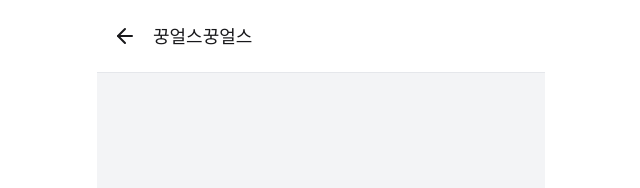
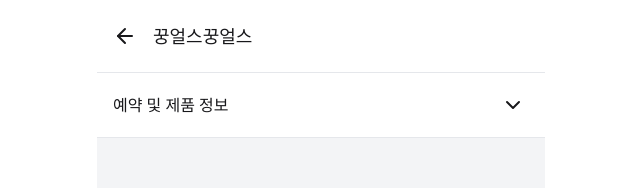
Before and after one commit to team-billie/billie, a Next.js app in the folder frontend/nextdoor/: page /chats/lend in a window 1280 px wide. Shown: the top 188 px of the page, without its empty margins (319-959 px from the left). Built offline with nearby package versions, Linux system fonts and the light colour scheme.

Commit message:
:sparkles: [feat] 채팅방 아코니언 탭

```diff
--- a/frontend/nextdoor/app/chats/[id]/page.tsx
+++ b/frontend/nextdoor/app/chats/[id]/page.tsx
@@ -3,7 +3,8 @@
 import { useState } from "react";
 import ChatLayout from "@/components/chats/chatdetail/ChatLayout";
 import ChatList from "@/components/chats/chatdetail/ChatList";
-import { Message } from "@/types"; // 메시지 타입 불러오기
+import { Message } from "@/types/chat";
+import ChatAccordion from "@/components/chats/chatdetail/ChatAccordion";
 
 export default function ChatDetailPage() {
   // 메시지 입력 상태
@@ -56,6 +57,7 @@ export default function ChatDetailPage() {
         onChange={handleChange}
         onSendMessage={handleSend}
       >
+        <ChatAccordion title="예약 및 제품 정보"></ChatAccordion>
         {/* ChatLayout 내부에 ChatList 컴포넌트 추가 */}
         <ChatList
           messages={messages}
--- /dev/null
+++ b/frontend/nextdoor/components/chats/chatdetail/ChatAccordion.tsx
@@ -0,0 +1,44 @@
+// 순수하게 접고 펼치는 기능만 가진 아코디언
+import React, { useState, ReactNode } from 'react';
+import { ChevronDown, ChevronUp } from 'lucide-react';
+
+interface AccordionProps {
+  title: ReactNode; // 헤더 부분 (항상 보이는 부분)
+  children: ReactNode; // 확장 시 보이는 내용
+  className?: string;
+  defaultExpanded?: boolean;
+}
+
+const Accordion: React.FC<AccordionProps> = ({
+  title,
+  children,
+  className = '',
+  defaultExpanded = false,
+}) => {
+  const [isExpanded, setIsExpanded] = useState(defaultExpanded);
+
+  return (
+    <div className={`bg-white border-b ${className}`}>
+      <div
+        className="flex items-center justify-between p-4 cursor-pointer"
+        onClick={() => setIsExpanded(!isExpanded)}
+      >
+        <div className="flex-1">{title}</div>
+        <button
+          className="p-1"
+          aria-label={isExpanded ? '접기' : '펼치기'}
+        >
+          {isExpanded ? <ChevronUp size={24} /> : <ChevronDown size={24} />}
+        </button>
+      </div>
+
+      {isExpanded && (
+        <div className="px-4 pb-4">
+          {children}
+        </div>
+      )}
+    </div>
+  );
+};
+
+export default Accordion;
```
